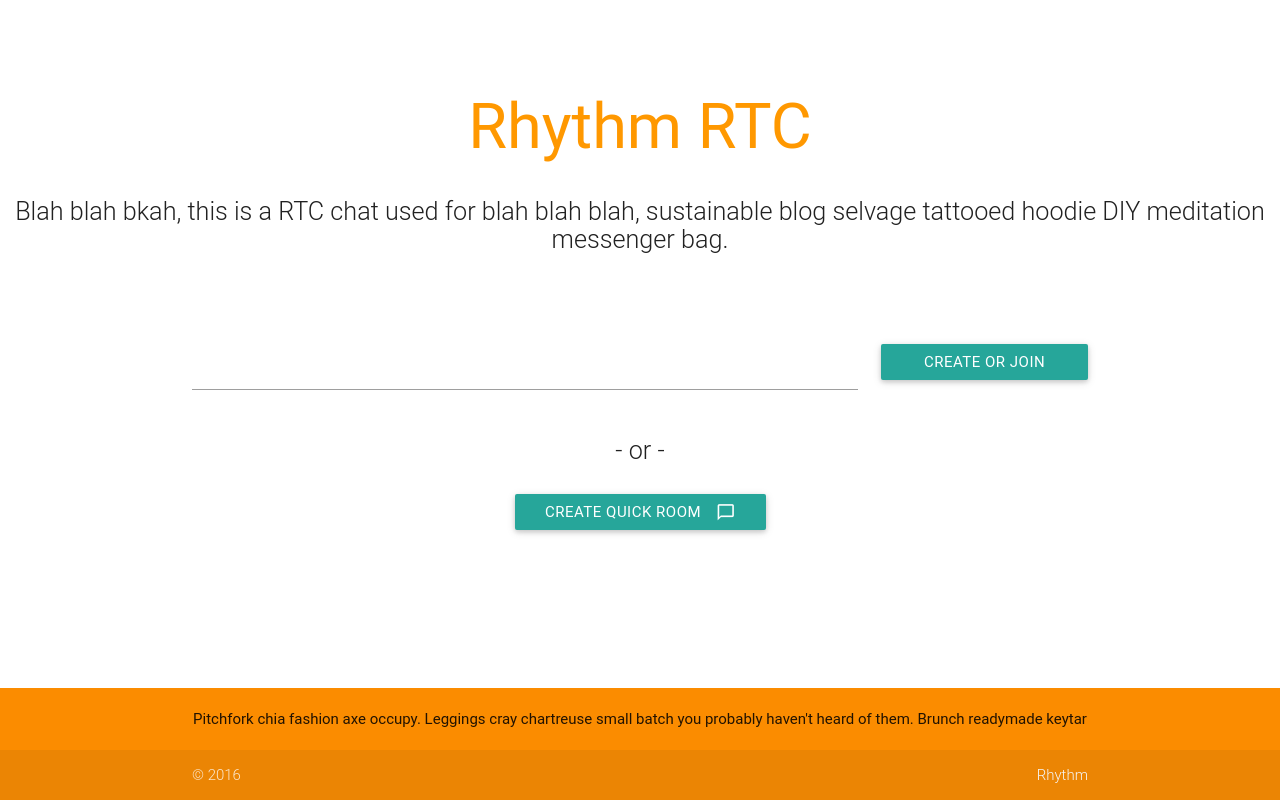
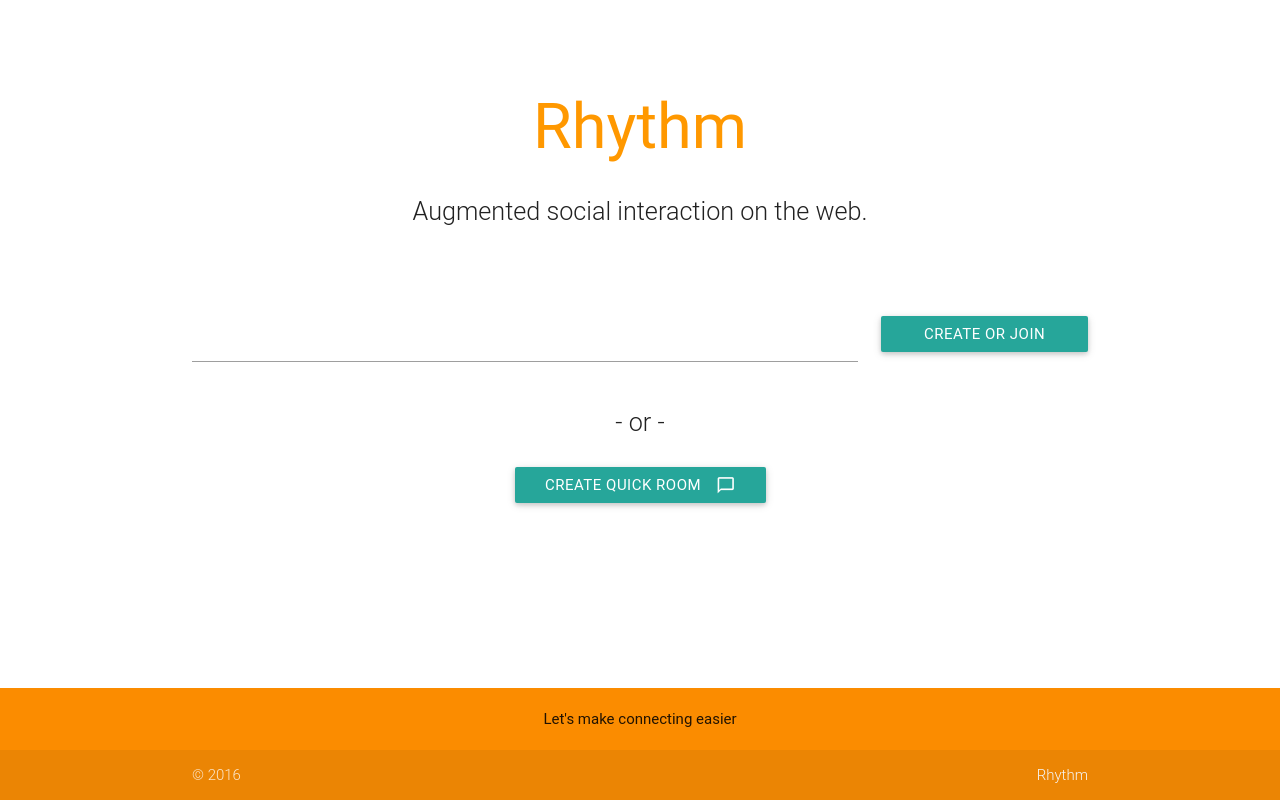
Before and after one commit to HumanDynamics/rhythm-rtc, a website: page public/home.html in a window 1280 px wide. Drawn offline with nearby package versions, Linux system fonts and the light colour scheme; a web font is replaced by a local one.

Commit message:
quick change to copy

```diff
--- a/public/home.html
+++ b/public/home.html
@@ -9,15 +9,15 @@
       <link type="text/css" rel="stylesheet" href="css/style.css"  media="screen,projection"/>
       <!--Let browser know website is optimized for mobile-->
       <meta name="viewport" content="width=device-width, initial-scale=1.0"/>
-      <title>Home | Rhythm RTC</title>
+      <title>Home | Rhythm</title>
     </head>
 
     <body>
       <header class="section no-pad-bot">
         <br><br>
-        <h1 class="header center orange-text">Rhythm RTC</h1>
+        <h1 class="header center orange-text">Rhythm</h1>
         <div class="row center">
-          <h5 class="header col s12 light flow-text">Blah blah bkah, this is a RTC chat used for blah blah blah, sustainable blog selvage tattooed hoodie DIY meditation messenger bag. </h5>
+          <h5 class="header col s12 light flow-text">Augmented social interaction on the web.<h5>
           <video id="bgvid" autoplay muted></video>
         </div>
         <br><br>
@@ -60,7 +60,7 @@
 
       <footer class="page-footer orange darken-1">
         <div class="row center-align">
-          Pitchfork chia fashion axe occupy. Leggings cray chartreuse small batch you probably haven't heard of them. Brunch readymade keytar
+          Let's make connecting easier
         </div>
         <div class="footer-copyright">
           <div class="container">
```
